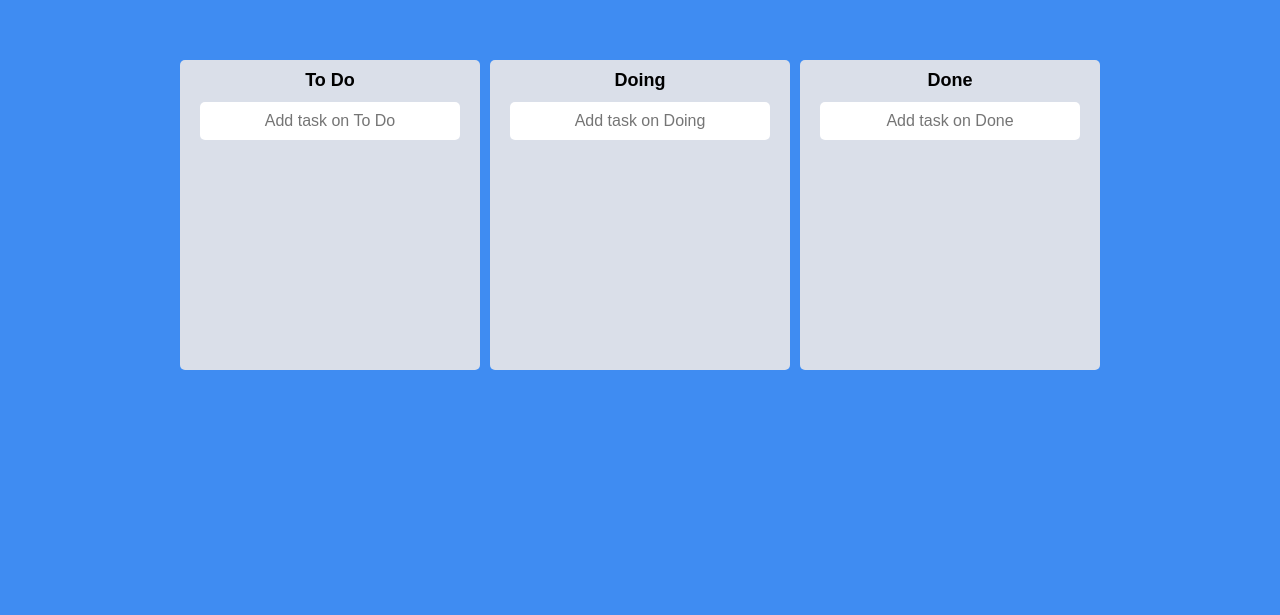
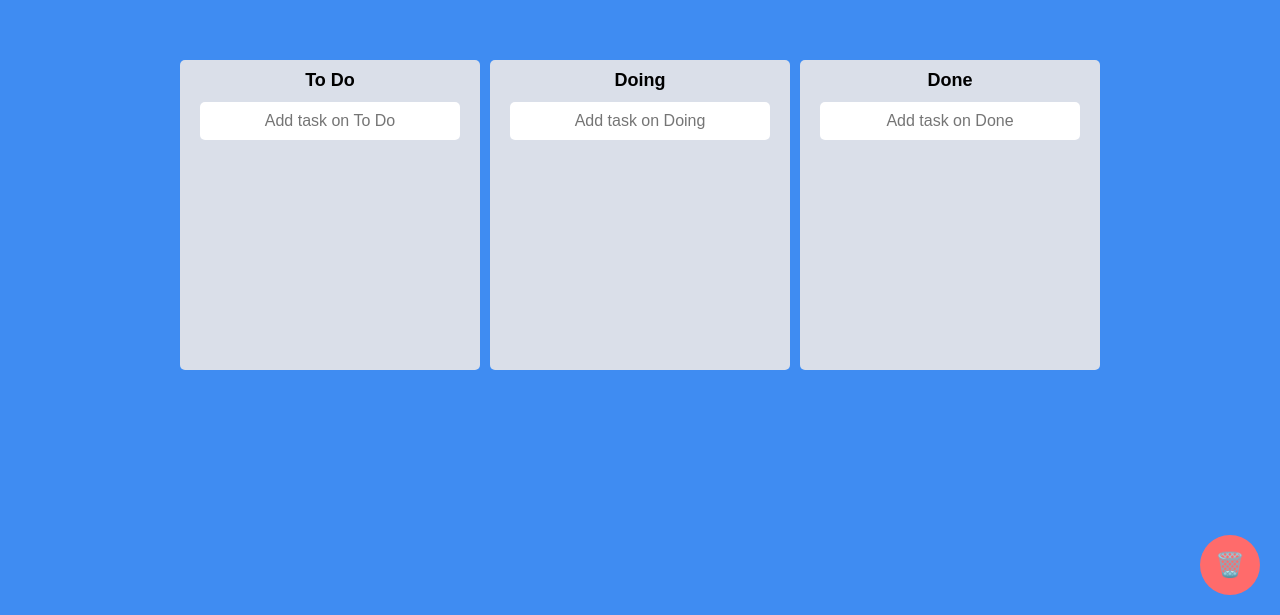
Before and after one commit to mochafreddo/react-masterclass, a React (Vite) app: page / in a window 1280 px wide. Shown: the part 185-800 px from the top of the page. Built offline with nearby package versions, Linux system fonts and the light colour scheme.

Commit message:
✨ Add TrashCan component for deleting tasks
- Create new TrashCan component for drag-and-drop deletion
- Update App component to handle task deletion
- Improve styling and layout of main App component

Details:
- New TrashCan component added:

```diff
--- a/src/App.tsx
+++ b/src/App.tsx
@@ -4,12 +4,14 @@ import styled from 'styled-components';
 
 import { toDoState } from './atoms';
 import Board from './Components/Board';
+import TrashCan from './Components/TrashCan';
 
 import type { DropResult } from 'react-beautiful-dnd';
 
 /**
  * Styled component for the main wrapper of the application.
- * It centers the content both horizontally and vertically.
+ * It centers the content both horizontally and vertically,
+ * and takes up the full viewport width and height.
  */
 const Wrapper = styled.div`
   display: flex;
@@ -22,7 +24,8 @@ const Wrapper = styled.div`
 
 /**
  * Styled component for the container of all boards.
- * It arranges the boards horizontally with some spacing.
+ * It arranges the boards horizontally with equal spacing,
+ * and aligns them to the top of the container.
  */
 const Boards = styled.div`
   display: flex;
@@ -36,8 +39,11 @@ const Boards = styled.div`
  * Main application component for a drag-and-drop todo list.
  *
  * This component uses react-beautiful-dnd for drag and drop functionality,
- * and Recoil for state management. It renders a list of boards, each containing
- * todo items that can be dragged between boards.
+ * and Recoil for state management. It renders multiple boards, each containing
+ * todo items that can be dragged between boards or to a trash can for deletion.
+ *
+ * The component handles the logic for updating the todo state when items are
+ * moved between boards or deleted.
  */
 function App() {
   const [toDos, setToDos] = useRecoilState(toDoState);
@@ -46,24 +52,36 @@ function App() {
    * Handles the end of a drag operation.
    * Updates the todo state based on the drag result.
    *
-   * @param {DropResult} info - The result of the drag operation
+   * @param {DropResult} info - The result of the drag operation, containing source and destination information
    */
   const onDragEnd = (info: DropResult) => {
     const { destination, source } = info;
     if (!destination) return;
 
-    setToDos((allBoards) => {
-      const sourceBoard = [...allBoards[source.droppableId]];
-      const taskObj = sourceBoard[source.index];
-
-      if (destination.droppableId === source.droppableId) {
+    if (destination.droppableId === 'trash') {
+      setToDos((allBoards) => {
+        const sourceBoard = [...allBoards[source.droppableId]];
         sourceBoard.splice(source.index, 1);
-        sourceBoard.splice(destination.index, 0, taskObj);
         return {
           ...allBoards,
           [source.droppableId]: sourceBoard,
         };
-      } else {
+      });
+    } else if (destination.droppableId === source.droppableId) {
+      setToDos((allBoards) => {
+        const boardCopy = [...allBoards[source.droppableId]];
+        const taskObj = boardCopy[source.index];
+        boardCopy.splice(source.index, 1);
+        boardCopy.splice(destination.index, 0, taskObj);
+        return {
+          ...allBoards,
+          [source.droppableId]: boardCopy,
+        };
+      });
+    } else {
+      setToDos((allBoards) => {
+        const sourceBoard = [...allBoards[source.droppableId]];
+        const taskObj = sourceBoard[source.index];
         const destinationBoard = [...allBoards[destination.droppableId]];
         sourceBoard.splice(source.index, 1);
         destinationBoard.splice(destination.index, 0, taskObj);
@@ -72,8 +90,8 @@ function App() {
           [source.droppableId]: sourceBoard,
           [destination.droppableId]: destinationBoard,
         };
-      }
-    });
+      });
+    }
   };
 
   return (
@@ -84,6 +102,7 @@ function App() {
             <Board key={boardId} boardId={boardId} toDos={toDos[boardId]} />
           ))}
         </Boards>
+        <TrashCan />
       </Wrapper>
     </DragDropContext>
   );
--- /dev/null
+++ b/src/Components/TrashCan.tsx
@@ -0,0 +1,51 @@
+import React from 'react';
+import { Droppable } from 'react-beautiful-dnd';
+import styled from 'styled-components';
+
+const TrashCanWrapper = styled.div`
+  width: 60px;
+  height: 60px;
+  background-color: #ff6b6b;
+  border-radius: 50%;
+  display: flex;
+  justify-content: center;
+  align-items: center;
+  position: fixed;
+  bottom: 20px;
+  right: 20px;
+  cursor: pointer;
+`;
+
+const TrashIcon = styled.span`
+  font-size: 24px;
+  color: white;
+`;
+
+/**
+ * TrashCan Component
+ *
+ * This component represents a draggable trash can area in a drag-and-drop interface.
+ * It uses react-beautiful-dnd for drag and drop functionality and styled-components for styling.
+ *
+ * The trash can changes color when an item is being dragged over it, providing visual feedback to the user.
+ */
+const TrashCan: React.FC = () => {
+  return (
+    <Droppable droppableId="trash">
+      {(provided, snapshot) => (
+        <TrashCanWrapper
+          ref={provided.innerRef}
+          {...provided.droppableProps}
+          style={{
+            backgroundColor: snapshot.isDraggingOver ? '#e74c3c' : '#ff6b6b',
+          }}
+        >
+          <TrashIcon>🗑️</TrashIcon>
+          {provided.placeholder}
+        </TrashCanWrapper>
+      )}
+    </Droppable>
+  );
+};
+
+export default TrashCan;
```
